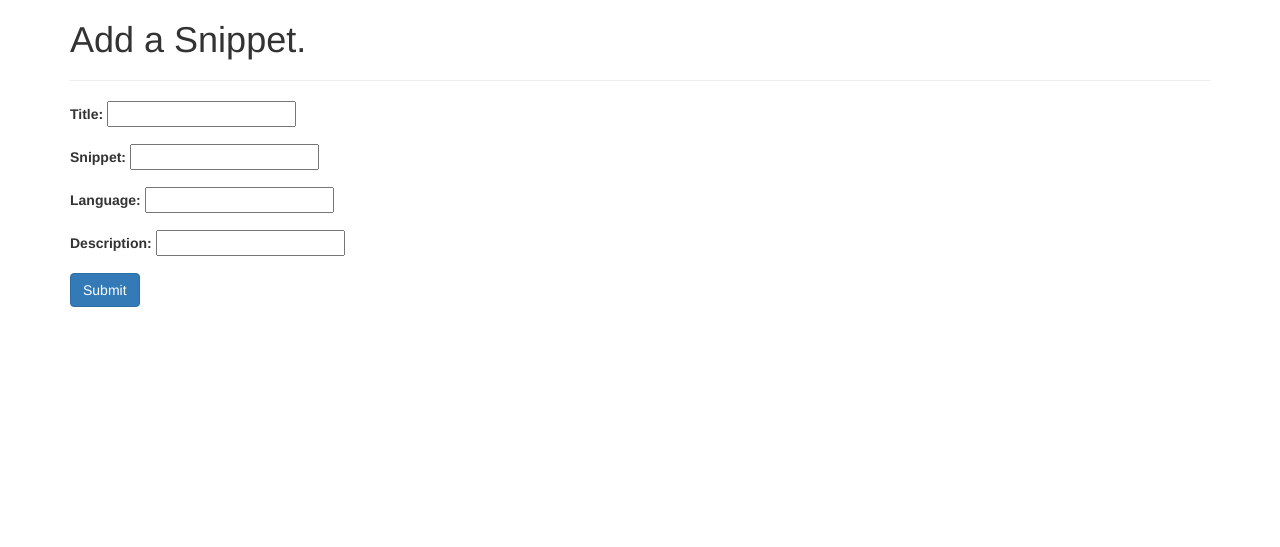
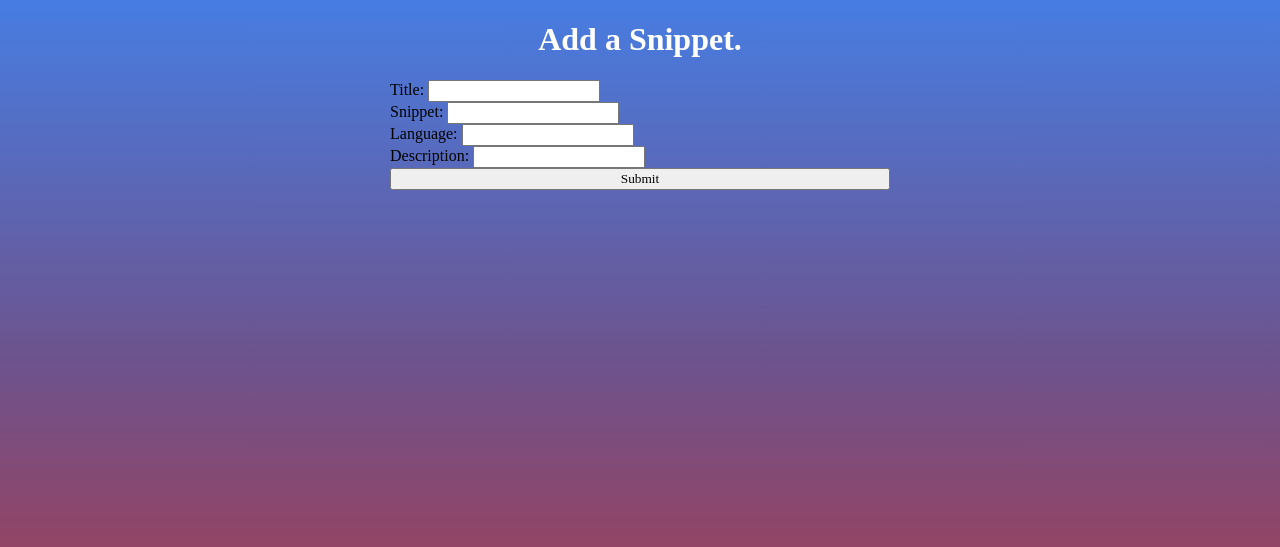
Before and after one commit to livingkurt/Django-Practice, a Django app: page /add/ in a window 1280 px wide. Shown: the top 547 px of the page. Run offline with Django 3.2, Linux system fonts and the light colour scheme; some libraries are stand-ins or nearby versions.

Commit message:
Updated the Styling

```diff
--- a/app/settings.py
+++ b/app/settings.py
@@ -27,6 +27,9 @@
 
 ALLOWED_HOSTS = []
 
+STATICFILES_DIRS = [
+    "iSnippets/snippets/static"
+]
 
 # Application definition
 
--- /dev/null
+++ b/snippets/static/css/main.css
@@ -0,0 +1,77 @@
+* {
+  font-family: futura;
+}
+
+body {
+  background: rgb(71, 125, 226);
+  background: linear-gradient(180deg, rgba(71, 125, 226, 1) 0%, rgba(109, 83, 141, 1) 45%, rgba(196, 48, 48, 1) 100%);
+  background-repeat: no-repeat;
+  background-attachment: fixed;
+}
+
+form {
+  display: flex;
+  flex-direction: column;
+  width: 500px;
+  margin: auto;
+}
+
+.input {
+  margin: 10px;
+  font-size: 20px;
+  border-radius: 7px;
+  border: 1px silver solid;
+  padding: 5px;
+}
+
+#submit_button {
+  width: 205px;
+  font-size: 20px;
+  border-radius: 7px;
+}
+
+#button_container {
+  display: flex;
+  justify-content: center;
+}
+
+h1 {
+  text-align: center;
+  color: white;
+}
+
+ul {
+  display: flex;
+  justify-content: center;
+}
+
+li {
+  background: white;
+  padding: 13px;
+  list-style: none;
+  width: 50%;
+  border-radius: 10px;
+}
+
+table, th, td {
+  color: black;
+  border-radius: 10px;
+}
+
+table {
+  border: 0px;
+}
+
+table {
+  width: 100%;
+}
+
+th {
+  height: 50px;
+  background: white;
+}
+
+td {
+  text-align: center;
+  background: white;
+}
--- a/snippets/templates/snippets/add.html
+++ b/snippets/templates/snippets/add.html
@@ -1,4 +1,4 @@
-{% extends 'snippets/base.html' %}
+{% extends 'snippets/layout.html' %}
 
 {% block title %} Add {% endblock %}
 
@@ -6,7 +6,6 @@
 
 <h1>Add a Snippet.</h1>
 
-<hr>
 
 <form method="post" action="{% url 'snippets:add' %}">
 
--- a/snippets/templates/snippets/base.html
+++ b/snippets/templates/snippets/layout.html
@@ -1,3 +1,5 @@
+{% load static %}
+
 <!DOCTYPE html>
 <html>
   <head>
@@ -7,7 +9,8 @@
     <title>{% block title %}{% endblock %}</title>
 
     <!-- Bootstrap CSS, no JS -->
-    <link rel="stylesheet" href="https://maxcdn.bootstrapcdn.com/bootstrap/3.3.7/css/bootstrap.min.css">
+    <!-- <link rel="stylesheet" href="https://maxcdn.bootstrapcdn.com/bootstrap/3.3.7/css/bootstrap.min.css"> -->
+    <link rel="stylesheet" href="{% static 'css/main.css'%}">
 
   </head>
   <body>
```
Also changed, not shown: snippets/templates/snippets/detail.html (+10 -20 lines), snippets/templates/snippets/index.html (+3 -8 lines).
